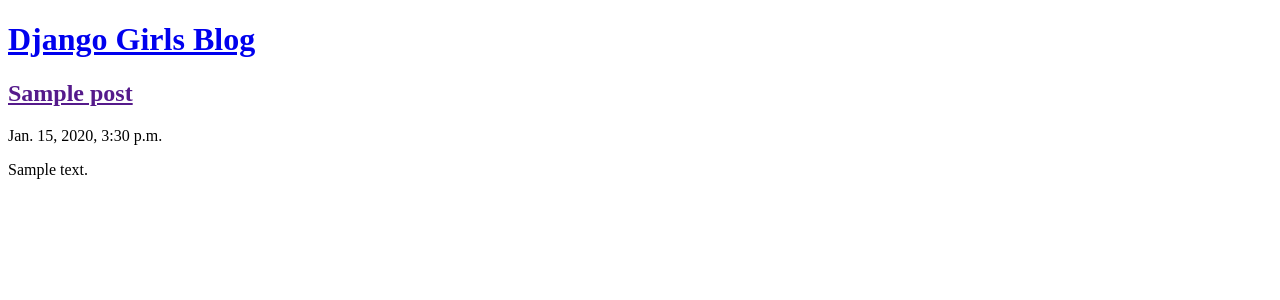
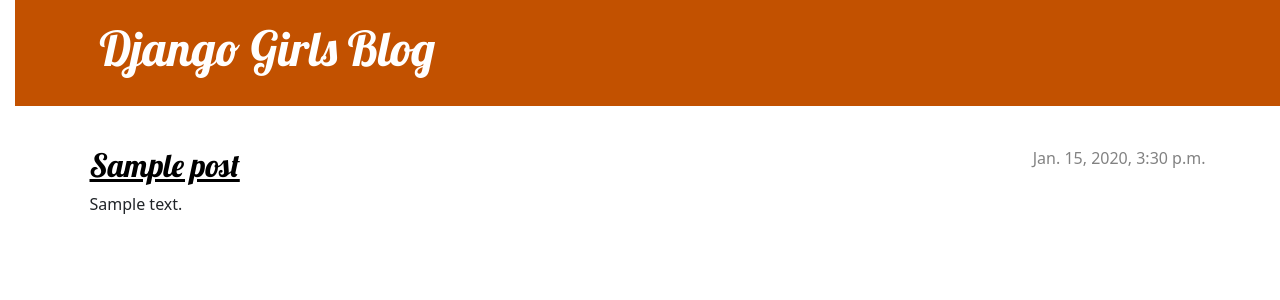
Before and after one commit to Rounak2109/My-first-Django-App, a Django app: page / in a window 1280 px wide. Shown: the top 300 px of the page. Run offline with Django 3.2, Linux system fonts and the light colour scheme; tables that the repository leaves empty hold one stand-in row (values such as "Sample post").

Commit message:
added static folder and modified post_list.html and settings.py

```diff
--- /dev/null
+++ b/blog/static/css/blog.css
@@ -0,0 +1,79 @@
+h1 a, h2 a {
+    color: #C25100;
+    font-family: 'Lobster';
+}
+
+body {
+    padding-left: 15px;
+}
+
+.page-header {
+    background-color: #C25100;
+    margin-top: 0;
+    margin-bottom: 40px;
+    padding: 20px 20px 20px 40px;
+}
+
+.page-header h1,
+.page-header h1 a,
+.page-header h1 a:visited,
+.page-header h1 a:active {
+    color: #ffffff;
+    font-size: 36pt;
+    text-decoration: none;
+}
+
+h1,
+h2,
+h3,
+h4 {
+    font-family: 'Lobster', cursive;
+}
+
+.date {
+    color: #828282;
+}
+
+.save {
+    float: right;
+}
+
+.post-form textarea,
+.post-form input {
+    width: 100%;
+}
+
+.top-menu,
+.top-menu:hover,
+.top-menu:visited {
+    color: #ffffff;
+    float: right;
+    font-size: 26pt;
+    margin-right: 20px;
+}
+
+.post {
+    margin-bottom: 70px;
+}
+
+.post h2 a,
+.post h2 a:visited {
+    color: #000000;
+}
+
+.post > .date,
+.post > .actions {
+    float: right;
+}
+
+.btn-secondary,
+.btn-secondary:visited {
+    color: #C25100;
+    background: none;
+    border-color: #C25100;
+}
+
+.btn-secondary:hover {
+    color: #FFFFFF;
+    background-color: #C25100;
+}
--- a/blog/templates/blog/post_list.html
+++ b/blog/templates/blog/post_list.html
@@ -1,19 +1,34 @@
+{% load static %}
+
 <!DOCTYPE html>
 <html>
     <head>
+            <link rel="stylesheet" href="https://cdn.jsdelivr.net/npm/bootstrap@5.1.3/dist/css/bootstrap.min.css" integrity="sha384-1BmE4kWBq78iYhFldvKuhfTAU6auU8tT94WrHftjDbrCEXSU1oBoqyl2QvZ6jIW3" crossorigin="anonymous">
+            <link rel="stylesheet" href="{% static 'css/blog.css' %}">
+            <link href="//fonts.googleapis.com/css?family=Lobster&subset=latin,latin-ext" rel="stylesheet" type="text/css">
         <title>Django Girls blog</title>
     </head>
     <body>
-        <header>
-            <h1><a href="/">Django Girls Blog</a></h1>
+        <header class="page-header">
+            <div class="container">
+                <h1><a href="/">Django Girls Blog</a></h1>
+            </div>
         </header>
 
-        {% for post in posts%}
-        <article>
-            <h2><a href="">{{post.title}}</a></h2>
-            <time>{{post.published_date}}</time>
-            <p>{{post.text|linebreaksbr}}</p>
-        </article>
-        {% endfor %}
+        <main class="container">
+            <div class="row">
+                <div class="col">
+                    {% for post in posts %}
+                        <article class="post">
+                            <time class="date">
+                                {{ post.published_date }}
+                            </time>
+                            <h2><a href="">{{ post.title }}</a></h2>
+                            <p>{{ post.text|linebreaksbr }}</p>
+                        </article>
+                    {% endfor %}
+                </div>
+            </div>
+        </main>
     </body>
 </html>
--- a/mysite/settings.py
+++ b/mysite/settings.py
@@ -119,7 +119,8 @@
 # https://docs.djangoproject.com/en/3.2/howto/static-files/
 
 STATIC_URL = '/static/'
-STATIC_ROOT = BASE_DIR / 'static'
+STATIC_ROOT = BASE_DIR / 'blog/static'
+print(STATIC_ROOT)
 # Default primary key field type
 # https://docs.djangoproject.com/en/3.2/ref/settings/#default-auto-field
 
```
